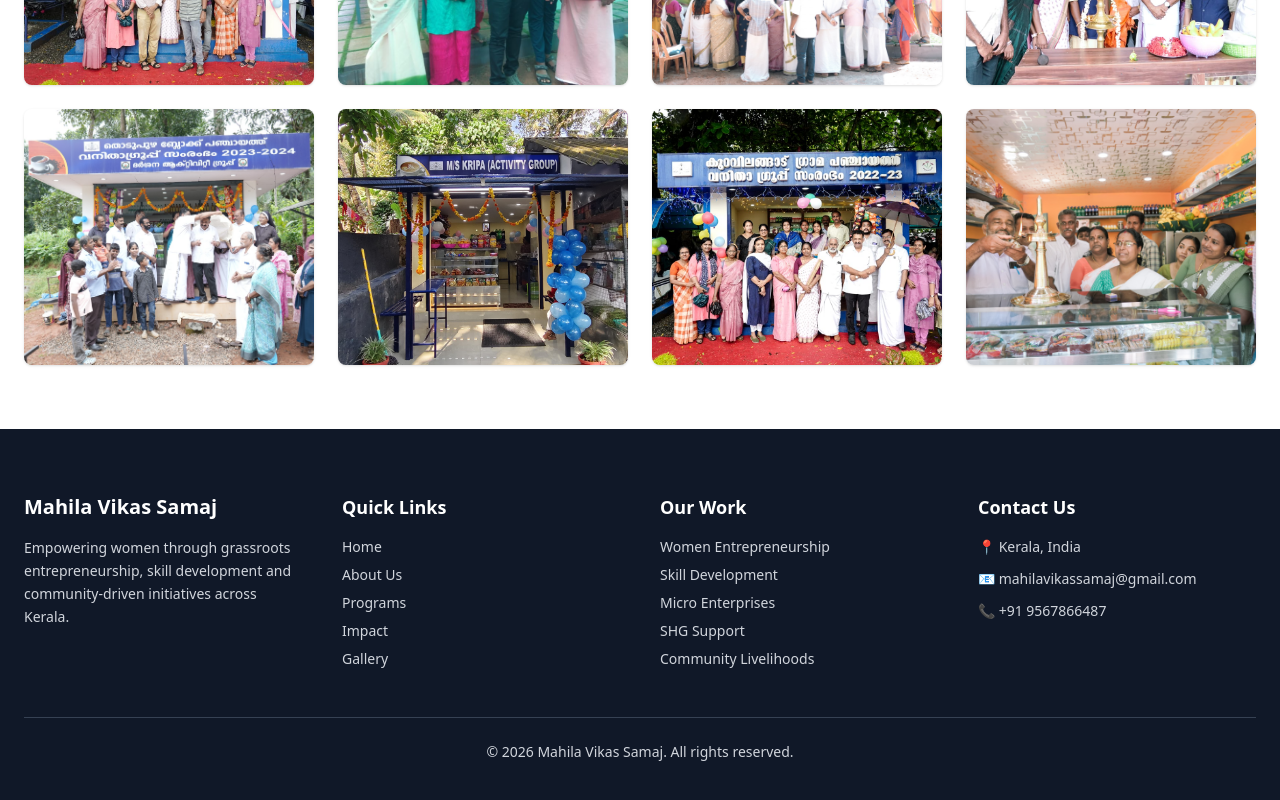
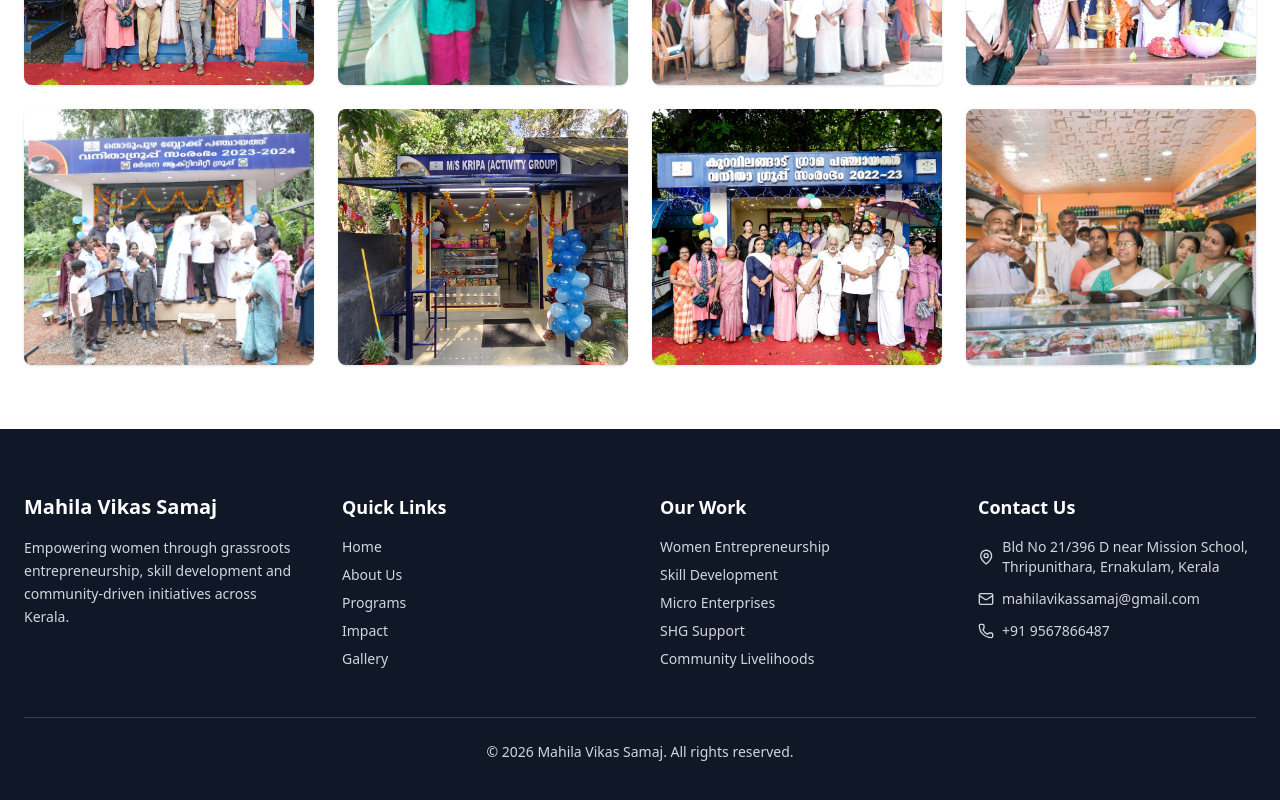
Before and after one commit to gijogeorgep/mahila-vikas-samaj, a React (Vite) app: page / in a window 1280 px wide. Shown: the part 6723-7523 px from the top of the page. Built offline with nearby package versions, Linux system fonts and the light colour scheme.

Commit message:
added adress

```diff
--- a/src/components/Footer.jsx
+++ b/src/components/Footer.jsx
@@ -1,10 +1,10 @@
+import { MapPin, Mail, Phone } from "lucide-react";
+
 export default function Footer() {
   return (
     <footer className="bg-gray-900 text-gray-300">
       <div className="max-w-7xl mx-auto px-6 py-16">
-
         <div className="grid md:grid-cols-4 gap-10">
-
           {/* About */}
           <div>
             <h3 className="text-xl font-bold text-white mb-4">
@@ -22,19 +22,37 @@ export default function Footer() {
               Quick Links
             </h4>
             <ul className="space-y-2 text-sm">
-              <li><a href="#home" className="hover:text-green-400">Home</a></li>
-              <li><a href="#about" className="hover:text-green-400">About Us</a></li>
-              <li><a href="#programs" className="hover:text-green-400">Programs</a></li>
-              <li><a href="#impact" className="hover:text-green-400">Impact</a></li>
-              <li><a href="#gallery" className="hover:text-green-400">Gallery</a></li>
+              <li>
+                <a href="#home" className="hover:text-green-400">
+                  Home
+                </a>
+              </li>
+              <li>
+                <a href="#about" className="hover:text-green-400">
+                  About Us
+                </a>
+              </li>
+              <li>
+                <a href="#programs" className="hover:text-green-400">
+                  Programs
+                </a>
+              </li>
+              <li>
+                <a href="#impact" className="hover:text-green-400">
+                  Impact
+                </a>
+              </li>
+              <li>
+                <a href="#gallery" className="hover:text-green-400">
+                  Gallery
+                </a>
+              </li>
             </ul>
           </div>
 
           {/* Programs */}
           <div>
-            <h4 className="text-lg font-semibold text-white mb-4">
-              Our Work
-            </h4>
+            <h4 className="text-lg font-semibold text-white mb-4">Our Work</h4>
             <ul className="space-y-2 text-sm">
               <li>Women Entrepreneurship</li>
               <li>Skill Development</li>
@@ -50,9 +68,19 @@ export default function Footer() {
               Contact Us
             </h4>
             <ul className="space-y-3 text-sm">
-              <li>📍 Kerala, India</li>
-              <li>📧 mahilavikassamaj@gmail.com</li>
-              <li>📞 +91 9567866487</li>
+              <li className="flex items-center gap-2">
+                <MapPin size={30} />
+                Bld No 21/396 D near Mission School, Thripunithara, Ernakulam,
+                Kerala
+              </li>
+              <li className="flex items-center gap-2">
+                <Mail size={16} />
+                mahilavikassamaj@gmail.com
+              </li>
+              <li className="flex items-center gap-2">
+                <Phone size={16} />
+                +91 9567866487
+              </li>
             </ul>
           </div>
         </div>
@@ -60,7 +88,6 @@ export default function Footer() {
         <div className="border-t border-gray-700 mt-12 pt-6 text-sm text-center">
           © {new Date().getFullYear()} Mahila Vikas Samaj. All rights reserved.
         </div>
-
       </div>
     </footer>
   );
```
